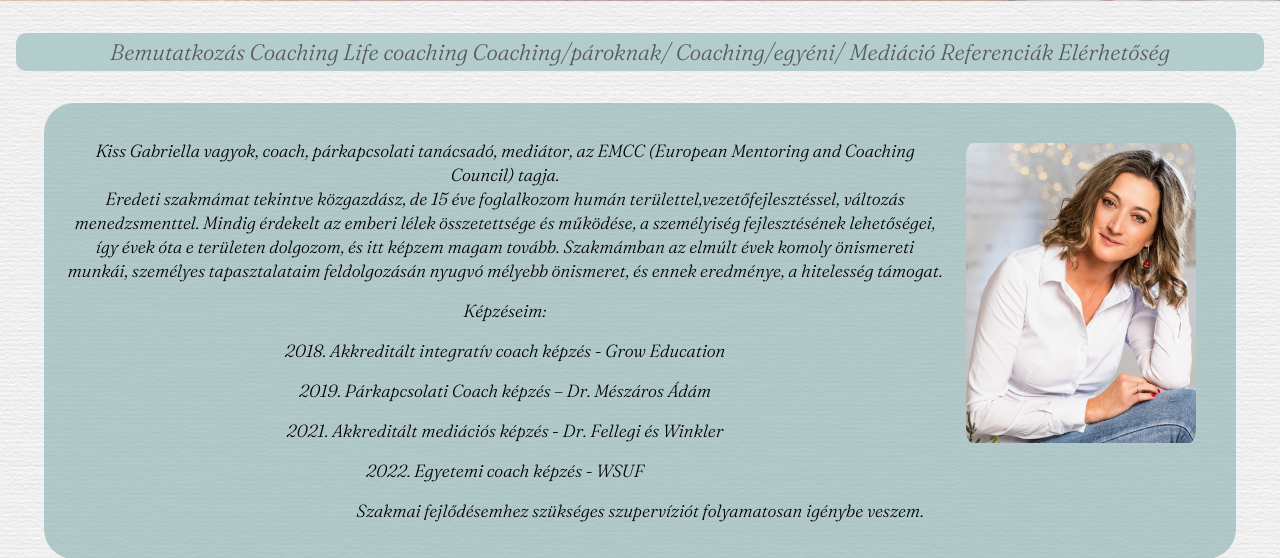
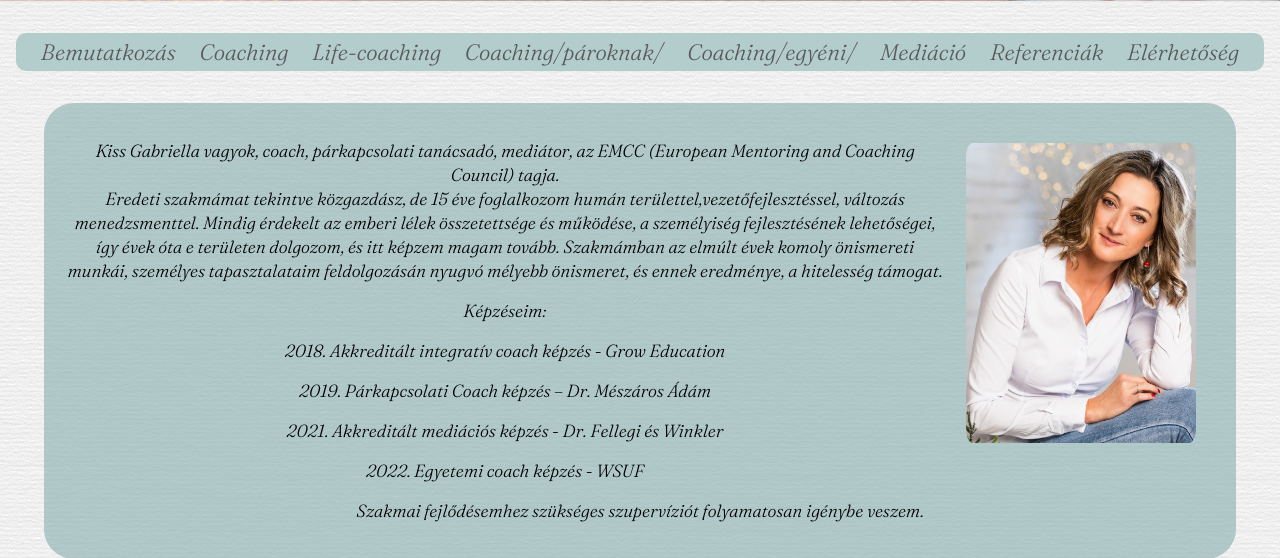
Before and after one commit to 06ATI69/Gabi-webside, a PHP site: page / in a window 1280 px wide. Shown: the part 799-1357 px from the top of the page. Run offline with PHP 8.4, Linux system fonts and the light colour scheme.

Commit message:
index.html and proba.css files and assets folder upload to github

```diff
--- a/index.html
+++ b/index.html
@@ -28,11 +28,11 @@
     <nav>
       <a href="#aboutme"><btn calss="btn btn1">Bemutatkozás</btn></a>
       <a href="#coaching"><btn calss="btn btn2">Coaching</btn></a>
-      <a href="#lifecoaching"><btn calss="btn btn3">Life coaching</btn></a>
+      <a href="#lifecoaching"><btn calss="btn btn3">Life-coaching</btn></a>
       <a href="#coachingcouple"><btn calss="btn btn4">Coaching/pároknak/</btn></a>
       <a href="#coaching-individual"><btn calss="btn btn5">Coaching/egyéni/</btn></a>
       <a href="#mediation"><btn calss="btn btn6">Mediáció</btn></a>
-      <a href="#mediation"><btn calss="btn btn7">Referenciák</btn></a>
+      <a href="#references"><btn calss="btn btn7">Referenciák</btn></a>
       <a href="#mycontacts"><btn calss="btn btn8">Elérhetőség</btn></a>
     </nav>
 
@@ -161,7 +161,7 @@
 
   <h2>Referenciák</h2>
 
-    <div class="slideshow-container">
+    <div id="references">
 
   <div class="mySlides fade">
     <div class="feedbacks">
--- a/proba.css
+++ b/proba.css
@@ -180,6 +180,7 @@ nav {
   text-align: center;
   font-size: 1.4rem;
   font-family: 'Fraunces', serif;
+  word-spacing: 1.2rem;
 }
  .btn {
     display: inline-block;
@@ -212,7 +213,7 @@ section {
 
 /* === Slideshow container === */
 
-.slideshow-container {
+#references {
   max-width: 100vh;
   position: relative;
   margin: auto;
```
